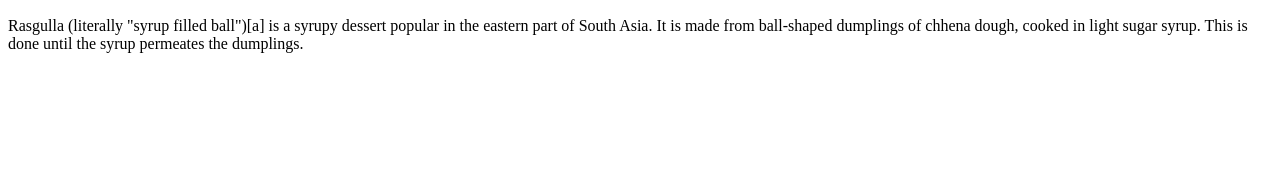
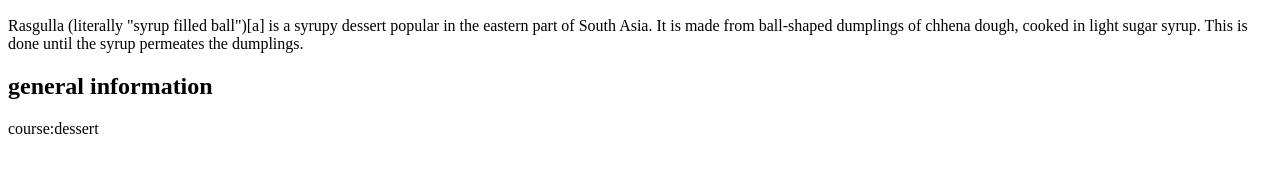
Before and after one commit to dipaliraut29/index.html, a plain HTML site: page index.html in a window 1280 px wide. Shown: the part 434-606 px from the top of the page. Drawn offline with Linux system fonts and the light colour scheme.

Commit message:
general information added

```diff
--- a/index.html
+++ b/index.html
@@ -12,7 +12,10 @@
     <h2>introduction of rusgulla</h2>
     <p>Rasgulla (literally "syrup filled ball")[a] is a syrupy dessert popular in the eastern part of South Asia. It is made from ball-shaped dumplings of chhena dough, cooked in light sugar syrup. This is done until the syrup permeates the dumplings.</p>
 </div>
-
+<div>
+    <h2>general information</h2>
+    <p>course:dessert</p>
+</div>
 
 
 </body>
```
